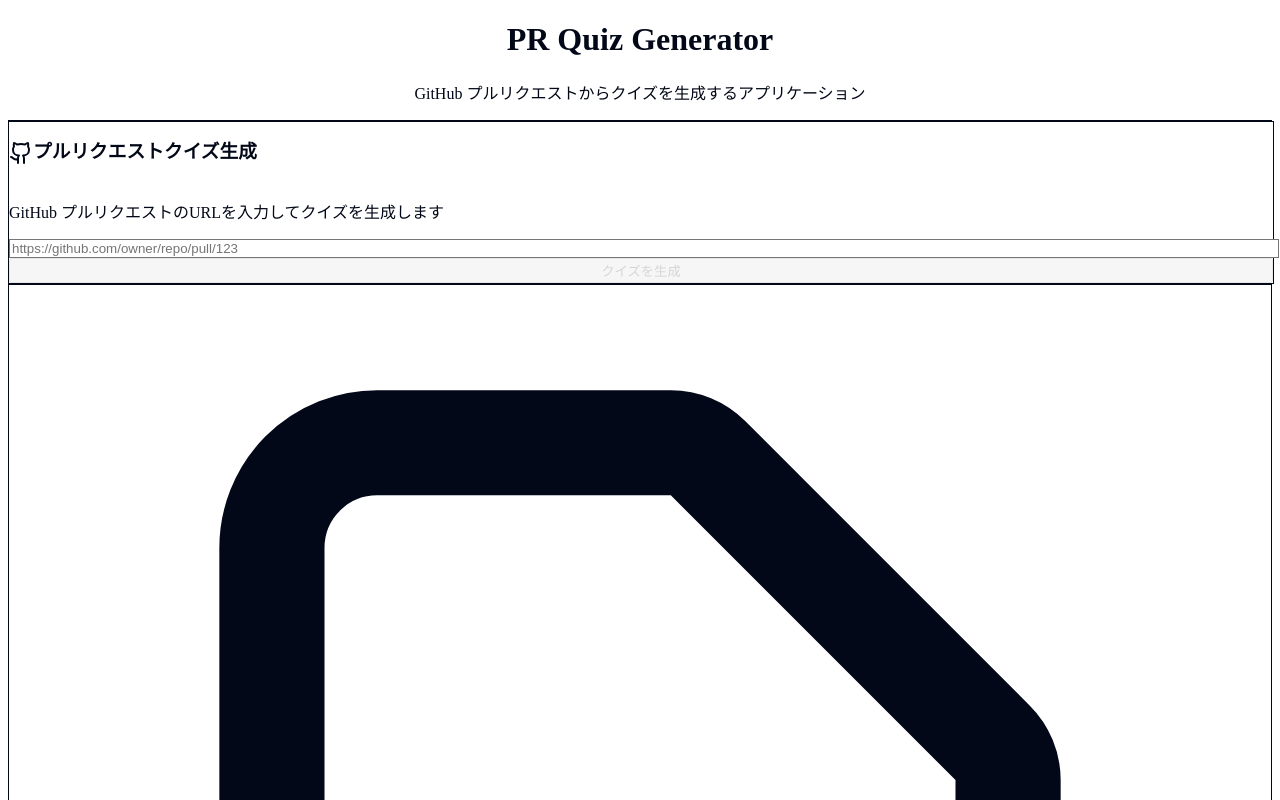
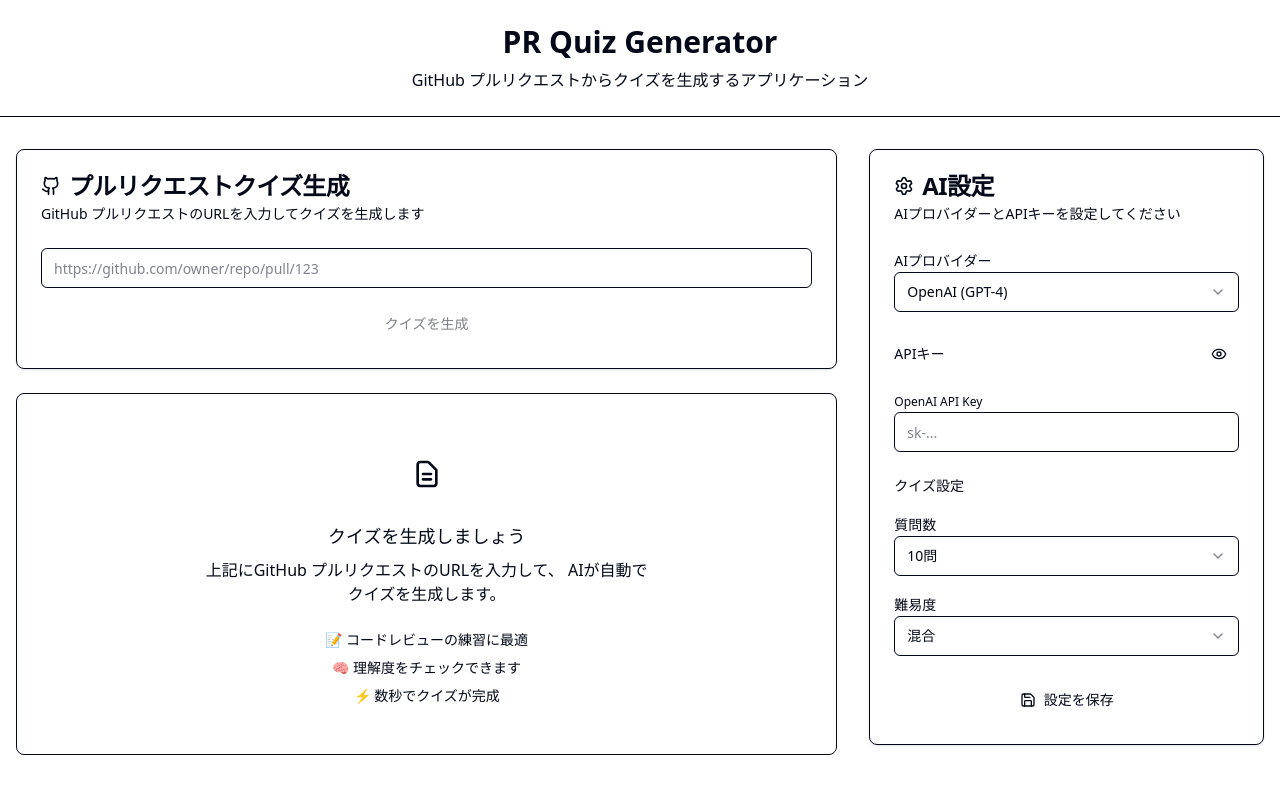
Before and after one commit to hirokita117/pr-quiz-generator, a React (Vite) app: page / in a window 1280 px wide. Shown: the top 800 px of the page. Built offline with nearby package versions, Linux system fonts and the light colour scheme; no server answers.

Commit message:
fix: css の適用バグ修正

```diff
--- a/src/index.css
+++ b/src/index.css
@@ -1,8 +1,6 @@
-@tailwind base;
-@tailwind components;
-@tailwind utilities;
+@import "tailwindcss";
 
-@layer base {
+/* Theme tokens */
 :root {
   --background: 0 0% 100%;
   --foreground: 222.2 84% 4.9%;
@@ -55,11 +53,8 @@
   --space-6: 1.5rem;
   --space-16: 4rem;
 }
-}
 
-@layer base {
 body {
   background-color: hsl(var(--background));
   color: hsl(var(--foreground));
 }
-}
```
Lines whose indentation alone changed are shown as unchanged.
